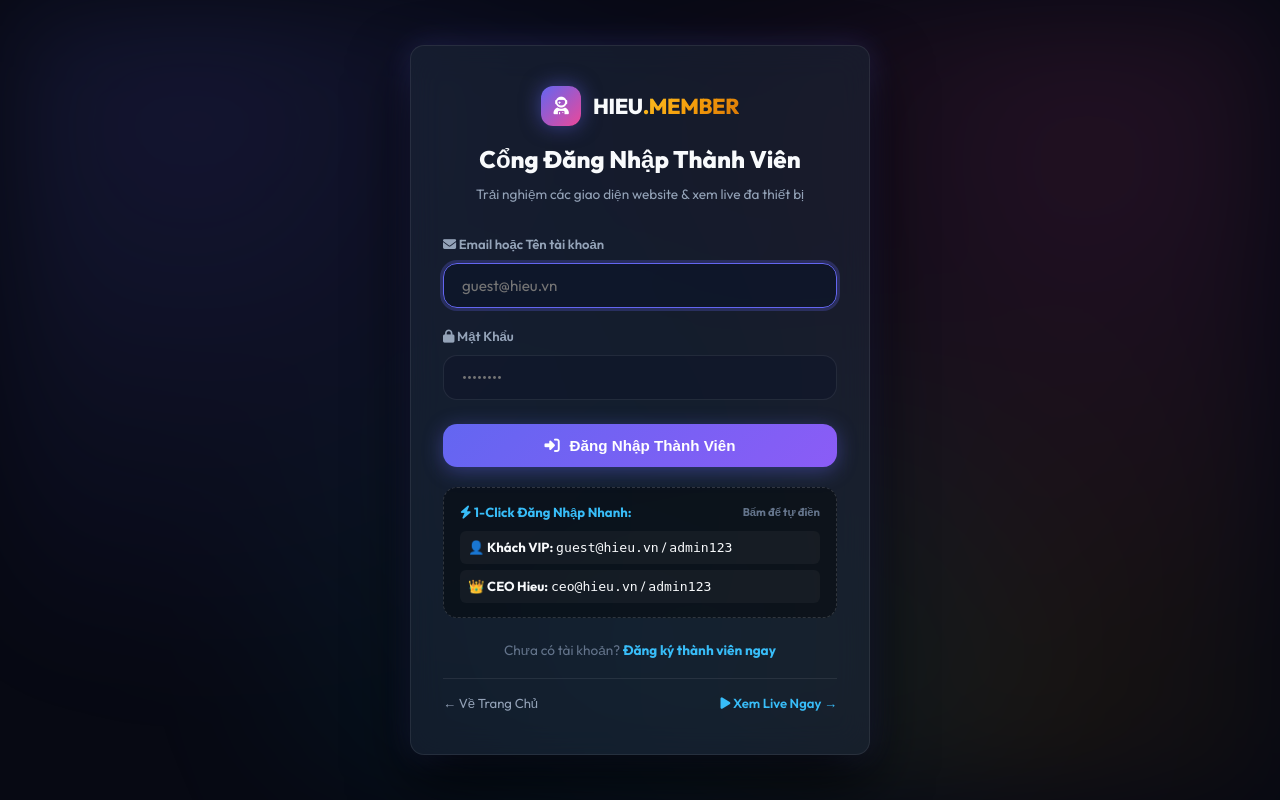
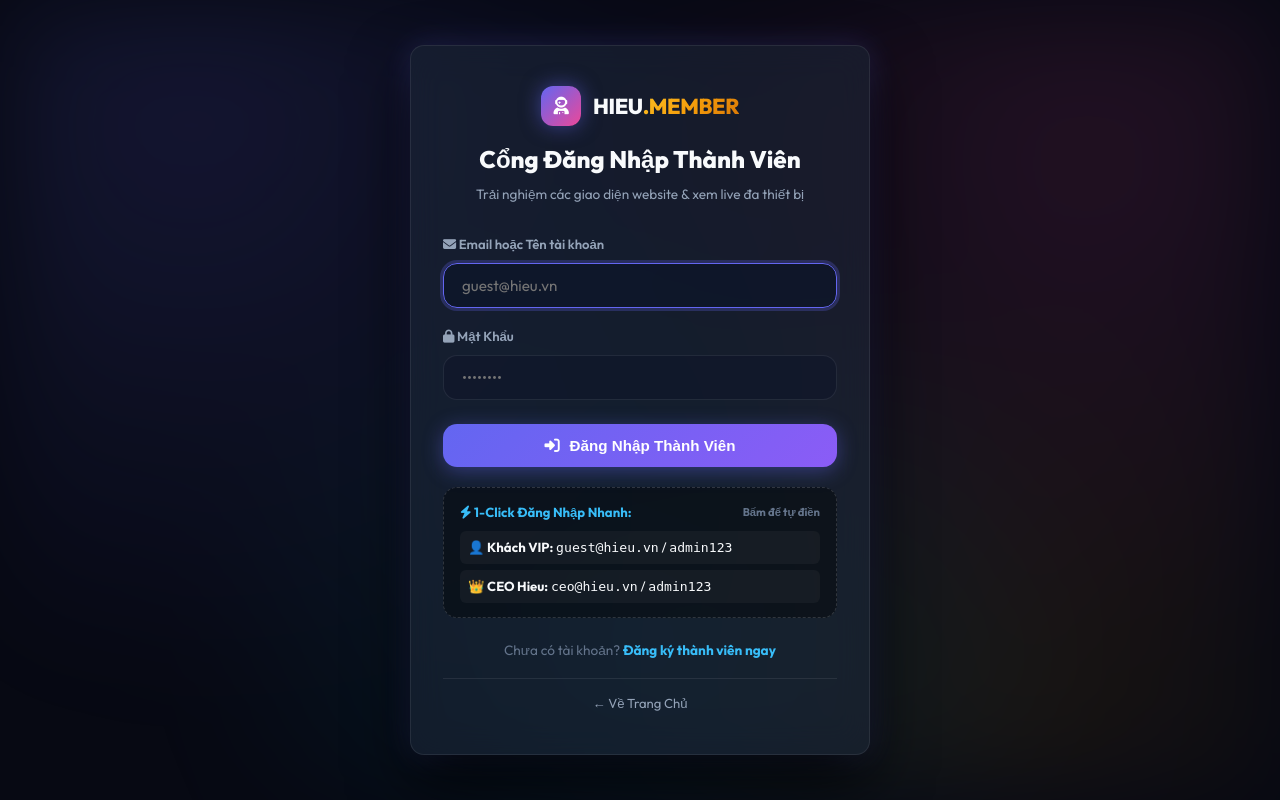
Before and after one commit to tranvanminhhieu06-gif/minhhieu-php, a PHP site: page /HieuWeb01/user/login.php in a window 1280 px wide. Run offline with PHP 8.4, Linux system fonts and the light colour scheme; some libraries are stand-ins or nearby versions.

Commit message:
fix(ui): Xoa nut Xem Live Ngay o chan trang dang nhap thanh vien

```diff
--- a/user/login.php
+++ b/user/login.php
@@ -161,11 +161,8 @@ if ($_SERVER['REQUEST_METHOD'] === 'POST') {
       Chưa có tài khoản? <a href="register.php" style="color:var(--text-accent);text-decoration:none;font-weight:700;">Đăng ký thành viên ngay</a>
     </div>
 
-    <div style="text-align:center;font-size:0.82rem;color:var(--text-muted);display:flex;justify-content:space-between;border-top:1px solid rgba(255,255,255,0.08);padding-top:14px;">
+    <div style="text-align:center;font-size:0.82rem;color:var(--text-muted);border-top:1px solid rgba(255,255,255,0.08);padding-top:14px;">
       <a href="../index.php" style="color:var(--text-secondary);text-decoration:none;">← Về Trang Chủ</a>
-      <a href="../live-view.php" style="color:#38bdf8;text-decoration:none;font-weight:600;">
-        <i class="fa-solid fa-play mr-1"></i> Xem Live Ngay →
-      </a>
     </div>
   </div>
 
```
